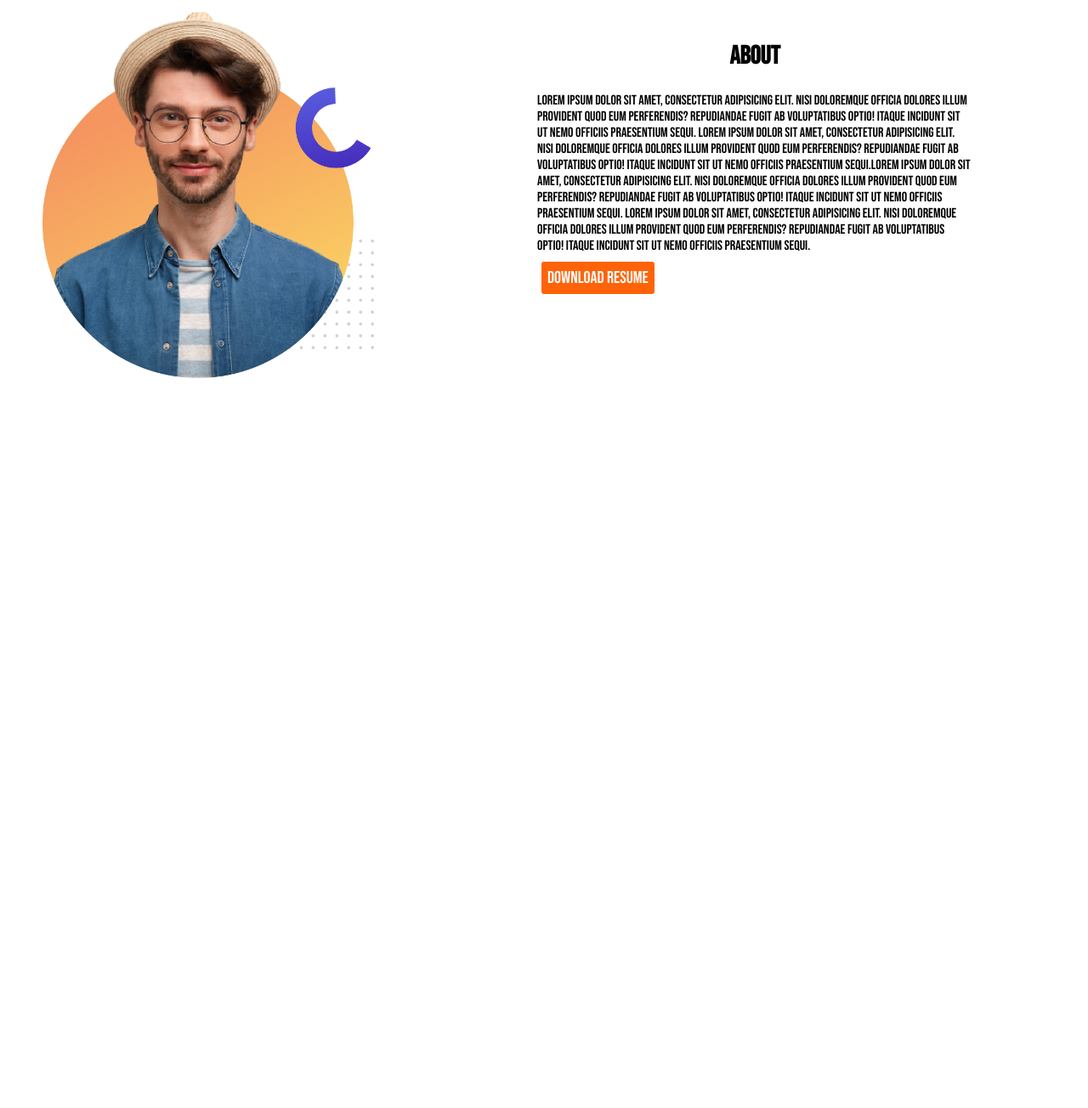
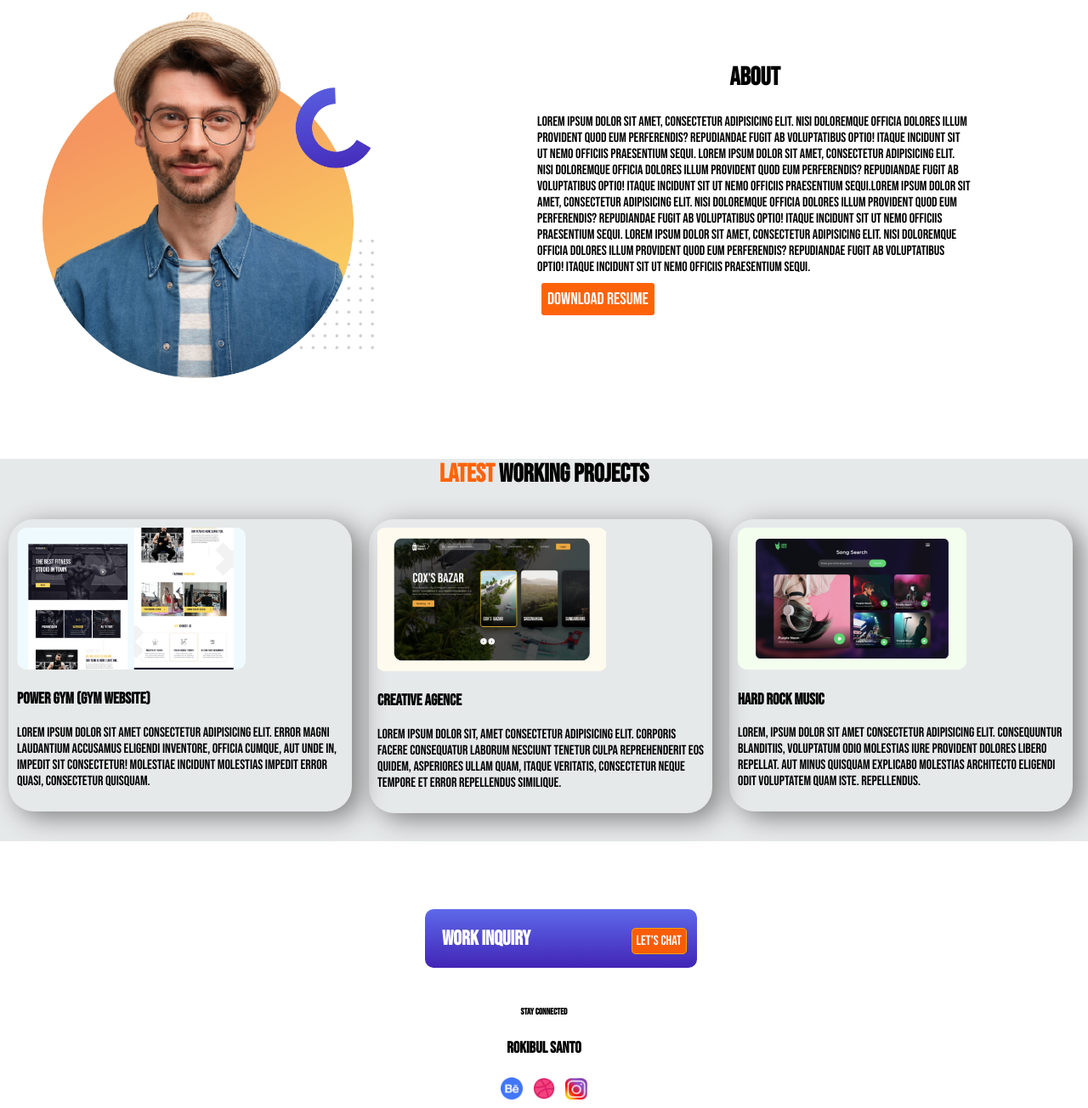
Before and after one commit to developerSanto/personal-website-assaignment1, a plain HTML site: page index.html in a window 1280 px wide. Shown: the part 562-1866 px from the top of the page at 85% size. Before the commit the page ends 1052 px from the top, so only its background shows below. Drawn offline with Linux system fonts and the light colour scheme.

Commit message:
coding done for my assaignment 1

```diff
--- a/index.html
+++ b/index.html
@@ -33,7 +33,42 @@
         </p>
         <a class="buttonstyle" target="_blank" href="https://www.facebook.com/rokibul.santo.9/">DOWNLOAD RESUME</a>
       </div>
-
+      <div class="clearDiv"></div>
   </section>
+  <section class="work-section">
+    <h1 class="latestWork"><span class="name">Latest</span> Working Projects</h1>
+    <div class="mywork">
+      <img class="workpic" src="personal-website-main/images/image 4.png" alt="">
+      <h3>Power Gym (Gym website)</h3>
+      <p>Lorem ipsum dolor sit amet consectetur adipisicing elit. Error magni laudantium accusamus eligendi inventore, officia cumque, aut unde in, impedit sit consectetur! Molestiae incidunt molestias impedit error quasi, consectetur quisquam.</p>
+    </div>
+    <div class="mywork">
+      <img class="workpic" src="personal-website-main/images/image 5.png" alt="">
+      <h3>Creative Agence</h3>
+      <p>Lorem ipsum dolor sit, amet consectetur adipisicing elit. Corporis facere consequatur laborum nesciunt tenetur culpa reprehenderit eos quidem, asperiores ullam quam, itaque veritatis, consectetur neque tempore et error repellendus similique.</p>
+    </div>
+    <div class="mywork">
+      <img class="workpic" src="personal-website-main/images/image 8.png" alt="">
+      <h3>Hard Rock Music</h3>
+      <p>Lorem, ipsum dolor sit amet consectetur adipisicing elit. Consequuntur blanditiis, voluptatum odio molestias iure provident dolores libero repellat. Aut minus quisquam explicabo molestias architecto eligendi odit voluptatem quam iste. Repellendus.</p>
+    </div>
+  </section>
+  <div class="clearDiv"></div>
+  <section class="workInquree">
+    <div>
+    <h1 class="inquiry">WORK INQUIRY</h1>
+    <span class="chat">Let's Chat</span>
+    </div>
+  </section>
+  <div class="clearDiv"></div>
+  <footer>
+    <h6>Stay Connected</h6>
+    <h3>Rokibul santo</h3>
+    <div class="icon">
+      <img src="personal-website-main/icons/Group 33059.png" alt="">
+      <img src="personal-website-main/icons/image 6.png" alt="">
+      <img src="personal-website-main/icons/image 7.png" alt="">
+    </div>
+  </footer>
 </body>
 </html>
--- a/style.css
+++ b/style.css
@@ -6,10 +6,12 @@ body{
 .hello{
     font-size: 50px;
 
+
 }
 .name{
     color: rgba(255, 94, 0, 0.966);
     font-size: 30px;
+
 
 }
 .half-width{
@@ -36,4 +38,56 @@ body{
 .about{
     font-size: 30px;
     text-align: center;
+    margin-top: 50px;
+
 }
+.clearDiv{
+    clear: both;
+}
+.mywork{
+    width: 30%;
+    float: left;
+    margin: 10px;
+    padding: 10px;
+    box-shadow: 10px 7px 30px grey;
+    border-radius: 30px;
+}
+.workpic{
+    width: 70%;
+}
+.latestWork{
+    text-align: center;
+    font-size: 30px;
+    margin-top: 50px;
+}
+.work-section{
+    background-color: rgba(211, 216, 218, 0.562);
+    height: 450px;
+}
+.inquiry{
+   background-image: linear-gradient(#5D69E9, #4225B6
+   );
+    width: 280px;
+   margin-left: 500px;
+    margin-top: 80px;
+    padding: 20px;
+    border-radius: 10px;
+    color:white;
+    display: inline-block;
+}
+.chat{
+    border:1px solid orange;
+    background-color: rgba(255, 94, 0, 0.966);
+    border-radius: 5px;
+    padding: 5px;
+    color:white;
+    margin-left: -80px;
+}
+footer{
+    text-align: center;
+}
+.icon img{
+    width: 2%;
+    margin: 5px;
+
+}
```
